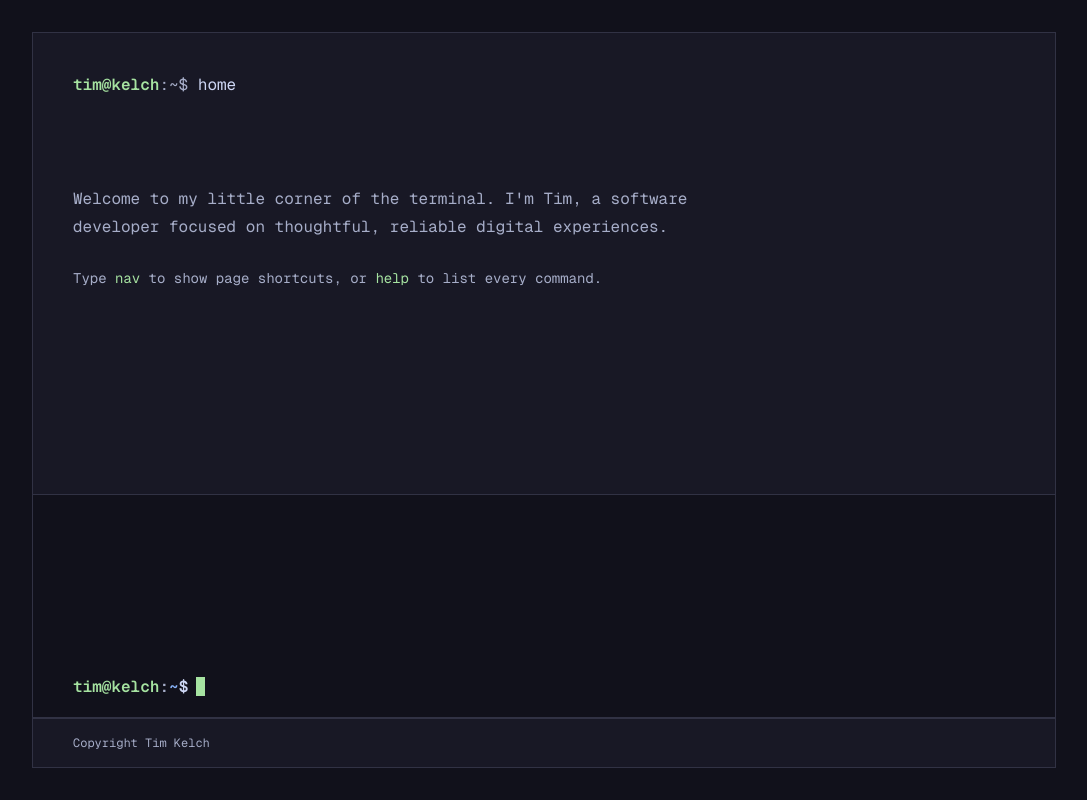
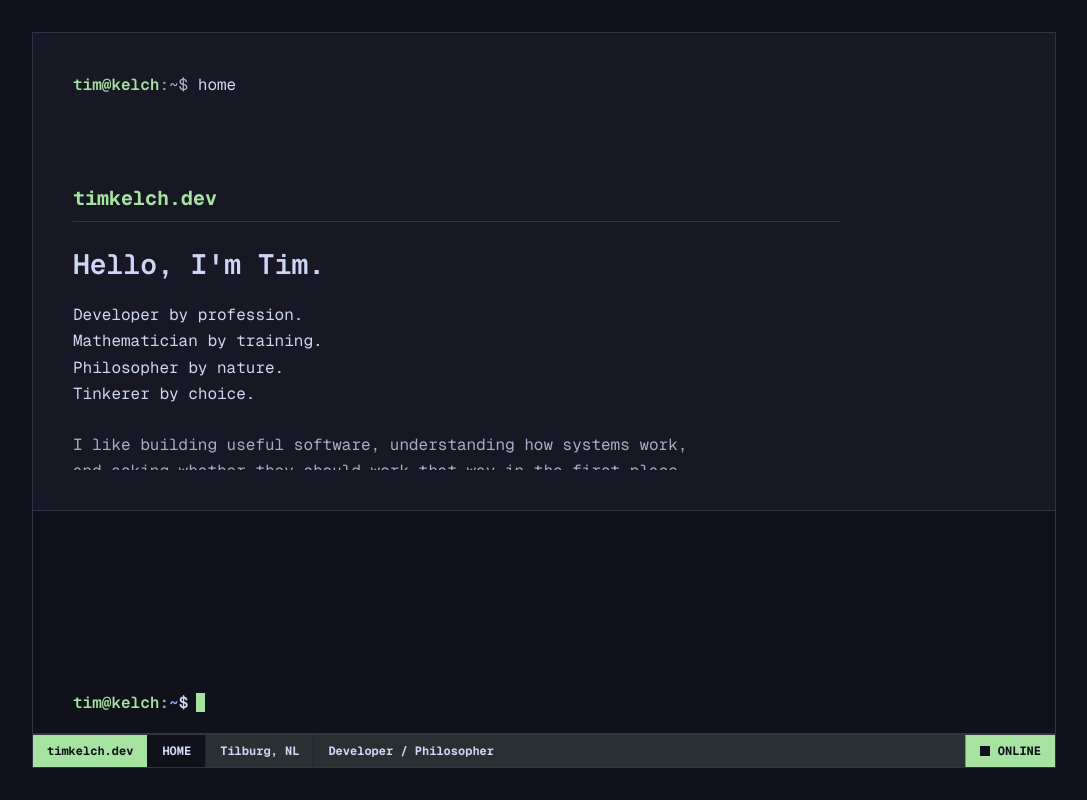
Before and after one commit to silicon-eagle/cv-sh, a Next.js app: page / in a window 1280 px wide. Shown: the whole page, without its empty margins (96-1183 px from the left). Built offline with nearby package versions, Linux system fonts and the light colour scheme; some icons are missing.

Commit message:
updated home  page

```diff
--- a/app/home.module.css
+++ b/app/home.module.css
@@ -1,18 +1,164 @@
+.root {
+  position: relative;
+  min-height: 25rem;
+}
+
+.boot {
+  position: absolute;
+  inset: 0;
+  z-index: 1;
+  color: var(--muted);
+  font-size: 0.8125rem;
+  line-height: 1.75;
+  background: var(--panel);
+  animation: hideBoot 100ms steps(1, end) 1.55s forwards;
+}
+
+.bootLine,
+.bootWelcome {
+  opacity: 0;
+  animation: showBootLine 80ms steps(1, end) forwards;
+}
+
+.bootLine {
+  display: flex;
+  gap: 0.75rem;
+  animation-delay: calc(var(--boot-index) * 240ms);
+}
+
+.bootWelcome {
+  margin-top: 0.75rem;
+  color: var(--text);
+  animation-delay: 1.1s;
+}
+
+.ok {
+  color: var(--accent);
+}
+
+.home {
+  max-width: 48rem;
+  visibility: hidden;
+  opacity: 0;
+  animation: revealHome 120ms ease-out 1.6s forwards;
+}
+
+.hostname {
+  color: var(--accent);
+  font-size: clamp(1rem, 3vw, 1.25rem);
+  font-weight: 700;
+}
+
+.rule {
+  width: 100%;
+  height: 1px;
+  margin: 0.625rem 0 1.5rem;
+  background: var(--border);
+}
+
+.home h1 {
+  color: var(--text);
+  font-size: clamp(1.25rem, 4vw, 1.75rem);
+  font-weight: 600;
+}
+
+.identity {
+  margin-top: 1.25rem;
+  color: var(--text);
+  font-size: 0.875rem;
+  line-height: 1.65;
+}
+
 .intro {
-  max-width: 42rem;
+  margin-top: 1.5rem;
   color: var(--muted);
   font-size: 0.875rem;
-  line-height: 1.75rem;
+  line-height: 1.65;
 }
 
 .hint {
-  margin-top: 1.75rem;
+  margin-top: 1.5rem;
   color: var(--muted);
-  font-size: 0.875rem;
+  font-size: 0.75rem;
 }
 
-.accent { color: var(--accent); }
+.hint button {
+  padding: 0;
+  color: var(--accent);
+  font: inherit;
+  background: transparent;
+  border: 0;
+}
+
+.hint button:hover,
+.hint button:focus-visible {
+  color: var(--background);
+  background: var(--accent);
+  outline: none;
+}
+
+.shortcuts {
+  display: flex;
+  flex-wrap: wrap;
+  gap: 0.5rem 1rem;
+  margin-top: 1.5rem;
+}
+
+.shortcuts button {
+  padding: 0.25rem 0;
+  color: var(--accent);
+  background: transparent;
+  border: 0;
+}
+
+.shortcuts button:hover,
+.shortcuts button:focus-visible {
+  color: var(--background);
+  background: var(--accent);
+  outline: none;
+}
+
+@keyframes showBootLine {
+  to { opacity: 1; }
+}
+
+@keyframes hideBoot {
+  to {
+    visibility: hidden;
+    opacity: 0;
+  }
+}
+
+@keyframes revealHome {
+  to {
+    visibility: visible;
+    opacity: 1;
+  }
+}
 
 @media (min-width: 640px) {
-  .intro { font-size: 1rem; }
+  .boot,
+  .identity,
+  .intro {
+    font-size: 1rem;
+  }
 }
+
+@media (max-width: 639px) {
+  .desktopBreak {
+    display: none;
+  }
+}
+
+@media (prefers-reduced-motion: reduce) {
+  .boot {
+    display: none;
+  }
+
+  .home {
+    visibility: visible;
+    opacity: 1;
+    animation: none;
+  }
+
+}
--- a/app/page.tsx
+++ b/app/page.tsx
@@ -1,17 +1,10 @@
+import { HomeTerminal } from "@/components/home-terminal";
 import { PageLayout } from "@/components/page-layout";
-import styles from "./home.module.css";
 
 export default function HomePage() {
   return (
-    <PageLayout command="home" title="Welcome." eyebrow="Portfolio terminal">
-      <p className={styles.intro}>
-        Welcome to my little corner of the terminal. I&apos;m Tim, a software
-        developer focused on thoughtful, reliable digital experiences.
-      </p>
-      <p className={styles.hint}>
-        Type <span className={styles.accent}>nav</span> to show page shortcuts, or{" "}
-        <span className={styles.accent}>help</span> to list every command.
-      </p>
+    <PageLayout command="home" title="Home" eyebrow="Portfolio terminal">
+      <HomeTerminal />
     </PageLayout>
   );
 }
--- /dev/null
+++ b/components/home-terminal.tsx
@@ -0,0 +1,86 @@
+"use client";
+
+import type { CSSProperties } from "react";
+
+import { useTerminal } from "@/components/terminal-provider";
+import styles from "@/app/home.module.css";
+
+const bootLines = [
+  ["Initializing timkelch.dev...", ""],
+  ["Loading profile.............", "OK"],
+  ["Mounting projects...........", "OK"],
+  ["Starting terminal...........", "OK"],
+] as const;
+
+const shortcuts = [
+  ["ABOUT", "about"],
+  ["WORK", "experience"],
+  ["PROJECTS", "projects"],
+  ["CONTACT", "contact"],
+] as const;
+
+export function HomeTerminal() {
+  const { execute } = useTerminal();
+
+  return (
+    <div className={styles.root}>
+      <div className={styles.boot} aria-hidden="true">
+        {bootLines.map(([label, status], index) => (
+          <p
+            key={label}
+            className={styles.bootLine}
+            style={{ "--boot-index": index } as CSSProperties}
+          >
+            <span>{label}</span>
+            {status ? <span className={styles.ok}>{status}</span> : null}
+          </p>
+        ))}
+        <p className={styles.bootWelcome}>Welcome.</p>
+      </div>
+
+      <section className={styles.home} aria-label="Welcome to timkelch.dev">
+        <p className={styles.hostname}>timkelch.dev</p>
+        <div className={styles.rule} aria-hidden="true" />
+
+        <h1>Hello, I&apos;m Tim.</h1>
+
+        <div className={styles.identity}>
+          <p>Developer by profession.</p>
+          <p>Mathematician by training.</p>
+          <p>Philosopher by nature.</p>
+          <p>Tinkerer by choice.</p>
+        </div>
+
+        <p className={styles.intro}>
+          I like building useful software, understanding how systems work,
+          <br className={styles.desktopBreak} />
+          and asking whether they should work that way in the first place.
+        </p>
+
+        <nav className={styles.shortcuts} aria-label="Homepage shortcuts">
+          {shortcuts.map(([label, command]) => (
+            <button
+              key={command}
+              type="button"
+              onClick={() => execute(command)}
+            >
+              [ {label} ]
+            </button>
+          ))}
+        </nav>
+
+        <p className={styles.hint}>
+          Type{" "}
+          <button type="button" onClick={() => execute("help")}>
+            [help]
+          </button>{" "}
+          for more information, or type{" "}
+          <button type="button" onClick={() => execute("ls")}>
+            [ls]
+          </button>{" "}
+          to view all available commands.
+        </p>
+      </section>
+    </div>
+  );
+}
--- /dev/null
+++ b/components/status-bar.module.css
@@ -0,0 +1,79 @@
+.bar {
+  min-width: 0;
+  display: flex;
+  align-items: stretch;
+  flex: 0 0 auto;
+  overflow: hidden;
+  color: var(--background);
+  font-size: 0.75rem;
+  font-weight: 700;
+  line-height: 1;
+  background: var(--accent);
+  border-top: 1px solid var(--border);
+}
+
+.bar > span {
+  min-width: 0;
+  display: flex;
+  align-items: center;
+  padding: 0.625rem 0.875rem;
+  white-space: nowrap;
+}
+
+.bar > span + span {
+  border-left: 1px solid color-mix(in srgb, var(--background) 35%, transparent);
+}
+
+.site,
+.page {
+  flex: 0 0 auto;
+}
+
+.page {
+  color: var(--text);
+  background: var(--background);
+}
+
+.location,
+.role {
+  color: var(--text);
+  background: color-mix(in srgb, var(--panel) 88%, var(--accent));
+}
+
+.role {
+  min-width: 0;
+  flex: 1;
+}
+
+.status {
+  margin-left: auto;
+  gap: 0.5rem;
+}
+
+.dot {
+  width: 0.625rem;
+  height: 0.625rem;
+  background: currentColor;
+}
+
+@media (max-width: 760px) {
+  .role {
+    display: none !important;
+  }
+}
+
+@media (max-width: 520px) {
+  .location {
+    display: none !important;
+  }
+
+  .bar > span {
+    padding-inline: 0.625rem;
+  }
+}
+
+@media (max-width: 380px) {
+  .site {
+    display: none !important;
+  }
+}
--- /dev/null
+++ b/components/status-bar.tsx
@@ -0,0 +1,34 @@
+"use client";
+
+import { usePathname } from "next/navigation";
+
+import styles from "./status-bar.module.css";
+
+const pageLabels: Record<string, string> = {
+  "/": "HOME",
+  "/about": "ABOUT",
+  "/education": "EDUCATION",
+  "/experience": "WORK",
+  "/help": "HELP",
+  "/projects": "PROJECTS",
+  "/skills": "SKILLS",
+  "/snake": "SNAKE",
+};
+
+export function StatusBar() {
+  const pathname = usePathname();
+  const page = pageLabels[pathname] ?? pathname.replaceAll("/", " ").trim().toUpperCase();
+
+  return (
+    <footer className={styles.bar} aria-label="Terminal status">
+      <span className={styles.site}>timkelch.dev</span>
+      <span className={styles.page}>{page || "HOME"}</span>
+      <span className={styles.location}>Tilburg, NL</span>
+      <span className={styles.role}>Developer / Philosopher</span>
+      <span className={styles.status}>
+        <span className={styles.dot} aria-hidden="true" />
+        ONLINE
+      </span>
+    </footer>
+  );
+}
--- a/components/terminal-shell.module.css
+++ b/components/terminal-shell.module.css
@@ -30,23 +30,13 @@
   padding: 1.25rem;
 }
 
-.footer {
-  flex: 0 0 auto;
-  padding: 1rem 1.25rem;
-  color: var(--muted);
-  font-size: 0.75rem;
-  border-top: 1px solid var(--border);
-}
-
 @media (min-width: 640px) {
   .viewport { padding: 2rem 1.5rem; }
   .terminal { height: calc(100svh - 4rem); }
   .content { padding: 2rem; }
-  .footer { padding-inline: 2rem; }
 }
 
 @media (min-width: 1024px) {
   .viewport { padding-inline: 2.5rem; }
   .content { padding: 2.5rem; }
-  .footer { padding-inline: 2.5rem; }
 }
--- a/components/terminal-shell.tsx
+++ b/components/terminal-shell.tsx
@@ -1,5 +1,6 @@
 import type { ReactNode } from "react";
 
+import { StatusBar } from "@/components/status-bar";
 import styles from "./terminal-shell.module.css";
 
 export function TerminalShell({ children }: { children: ReactNode }) {
@@ -12,9 +13,7 @@ export function TerminalShell({ children }: { children: ReactNode }) {
       >
         <div className={styles.content}>{children}</div>
 
-        <footer className={styles.footer}>
-          Copyright Tim Kelch
-        </footer>
+        <StatusBar />
       </section>
     </main>
   );
```
Also changed, not shown: 1 other file (tests, documents, lock files or other folders).
